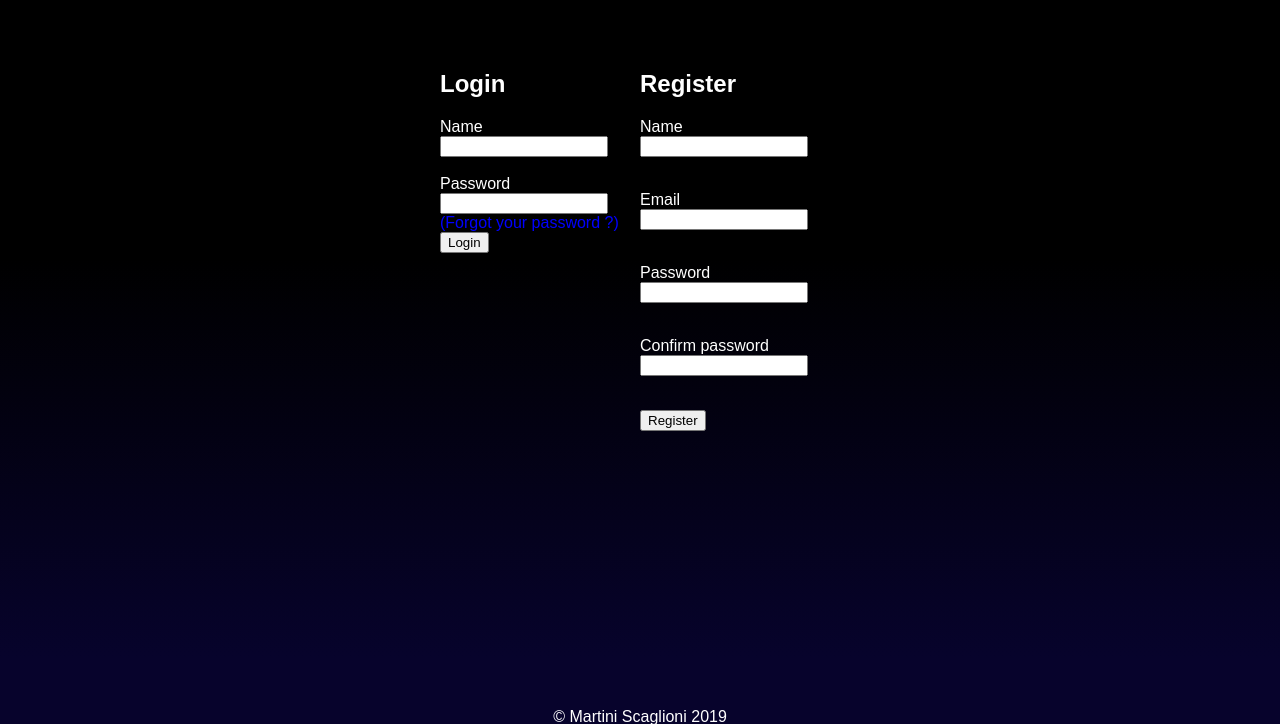
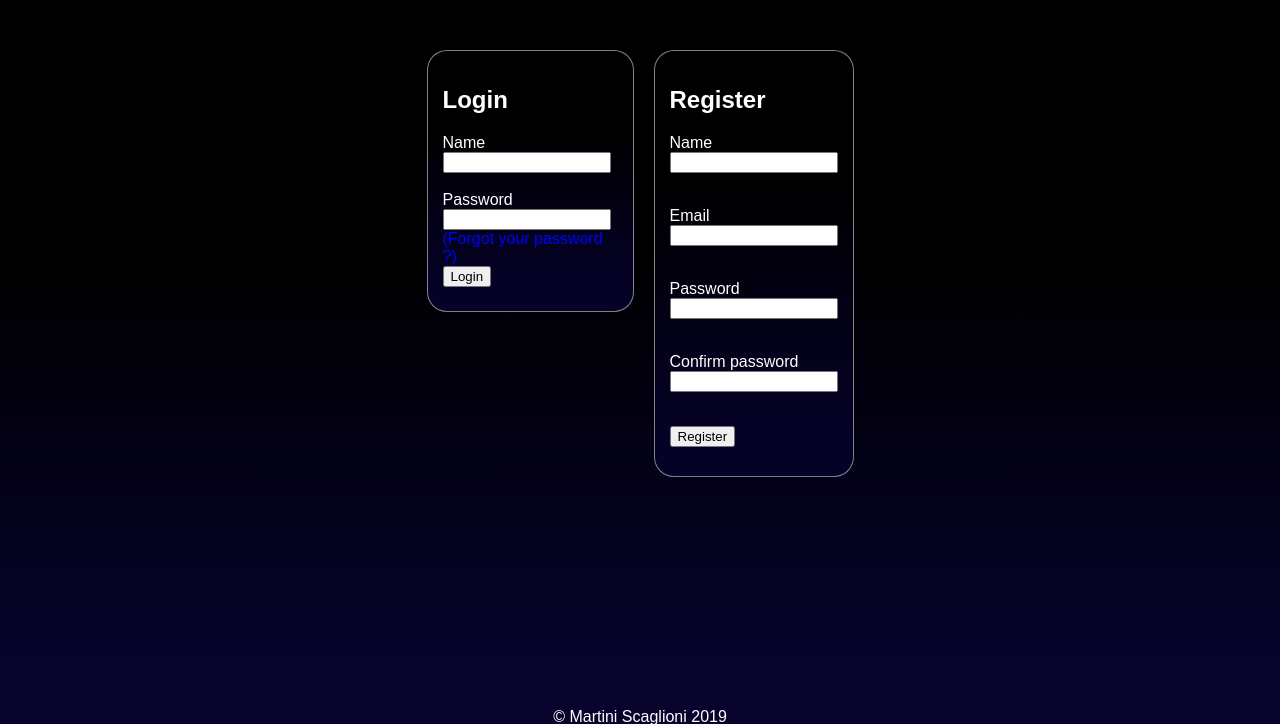
Before and after one commit to wizzardzz3000/42_web_Camagru, a PHP site: template view/userView.php in a window 1280 px wide. Shown: the part 61-785 px from the top of the page. Run offline with PHP 8.4, Linux system fonts and the light colour scheme; the template is opened without the code that fills it, so the values that code supplies are empty; the visitor is signed in with stand-in values (Sample User, id 1).

Commit message:
push mai 17 3

```diff
--- a/model/CommentManager.php
+++ b/model/CommentManager.php
@@ -6,7 +6,7 @@ class CommentManager extends Manager
     public function getComments()
     {
         $db = $this->dbConnect();
-        $comments = $db->query('SELECT id, picture_id, user_id, comment, DATE_FORMAT(comment_date, \'%d/%m/%Y à %Hh%imin%ss\') AS comment_date_fr FROM comments ORDER BY id ASC');
+        $comments = $db->query('SELECT id, picture_id, user_id, comment, DATE_FORMAT(comment_date, \'%d/%m/%Y at %H:%i:%s\') AS comment_date_fr FROM comments ORDER BY id ASC');
 
         return $comments;
         $comments->closeCursor(); // add to every other connexion
@@ -15,7 +15,7 @@ class CommentManager extends Manager
     public function getSingleComment($comment_id)
     {
         $db = $this->dbConnect();
-        $comment = $db->prepare('SELECT picture_id, user_id, id, comment, DATE_FORMAT(comment_date, \'%d/%m/%Y à %Hh%imin%ss\') AS comment_date_fr FROM comments WHERE id = ? ORDER BY comment_date DESC');
+        $comment = $db->prepare('SELECT picture_id, user_id, id, comment, DATE_FORMAT(comment_date, \'%d/%m/%Y at %H:%i:%s\') AS comment_date_fr FROM comments WHERE id = ? ORDER BY comment_date DESC');
         $comment->execute(array($comment_id));
 
         return $comment;
--- a/public/css/style.css
+++ b/public/css/style.css
@@ -133,7 +133,7 @@ h6 {
     display:flex;
     flex-direction:row;
     padding-top: 50px;
-    width: 400px;
+    width: 427px;
     height: 300px;
     position: relative;
     margin-left: auto;
@@ -141,11 +141,22 @@ h6 {
 }
 .login_form {
     padding: 0px;
-    width: 200px;
+    width: 240px;
+    height: 230px;
+    border:1px solid rgba(255, 255, 255, 0.5);
+    background: linear-gradient(180deg, #000000 30%, #050227 90%);
+    border-radius: 20px;
+    padding: 15px;
 }
 .register_form {
     padding: 0px;
     width: 200px;
+    height: 395px;
+    margin-left: 20px;
+    border:1px solid rgba(255, 255, 255, 0.5);
+    background: linear-gradient(180deg, #000000 30%, #050227 90%);
+    border-radius: 20px;
+    padding: 15px;
 }
 
 .forms_account_view {
@@ -162,6 +173,7 @@ h6 {
     padding: 0px;
     width: 200px;
     border:1px solid rgba(255, 255, 255, 0.5);
+    background: linear-gradient(180deg, #000000 30%, #050227 90%);
     border-radius: 20px;
     padding: 15px;
 }
@@ -169,6 +181,7 @@ h6 {
     padding: 0px;
     width: 200px;
     border:1px solid rgba(255, 255, 255, 0.5);
+    background: linear-gradient(180deg, #000000 30%, #050227 90%);
     border-radius: 20px;
     padding: 15px;
     margin-left: 20px;
@@ -273,7 +286,7 @@ h6 {
     margin-left: auto;
     margin-right: auto;
     height: 70vh;
-    background-color: rgba(0, 0, 0, 0.1);
+    background: linear-gradient(180deg, #000000 30%, #050227 90%);
     width: 76.22vw;
     border:1px solid rgba(255, 255, 255, 0.5);
     border-radius: 25px;
@@ -340,9 +353,11 @@ a {
     /* background-color: rgb(200, 200, 252); */
     height: 90px;
     width: 98vw;
+    margin-left: 5px;
     border:1px solid rgba(255, 255, 255, 0.5);
     border-radius: 20px;
     padding: 15px;
+    background: linear-gradient(180deg, #000000 , #04011a 90%);
 }
 .filters_list_top {
     /* background-color: rgb(200, 200, 252); */
@@ -392,6 +407,7 @@ h5 {
     margin-top: 30px;
     margin-right: 300px;
     border:1px solid rgba(255, 255, 255, 0.5);
+    background: linear-gradient(180deg, #000000 , #04011a 90%);
     border-radius: 20px;
     padding: 15px;
 }
@@ -513,6 +529,7 @@ h5 {
     height: 346px;
     width: 430px;
     border:1px solid rgba(255, 255, 255, 0.5);
+    background: linear-gradient(180deg, #000000 , #04011a 90%);
     border-radius: 20px;
     padding: 15px;
 }
--- a/view/pictureView.php
+++ b/view/pictureView.php
@@ -101,7 +101,7 @@
                     ?>
 
                         <div class='single_comment'>
-                            <p><strong><?= htmlspecialchars($picture_author) ?></strong> le <?= $comment[$i]['comment_date_fr'] ?>
+                            <p><strong><?= htmlspecialchars($picture_author) ?></strong> on <?= $comment[$i]['comment_date_fr'] ?>
                             <p><?= nl2br(htmlspecialchars($comment[$i]['comment'])) ?></p>
                             <?php
                                 if($comment[$i]['user_id'] == $loggued_user_id)
--- a/view/userView.php
+++ b/view/userView.php
@@ -14,6 +14,7 @@
                     <a href="index.php?view=forgotPassword" >(Forgot your password ?)</a>
                 </div>
                 <br>
+                <br />
                 <div>
                     <input type="submit" value="Login"/>
                 </div>
```
